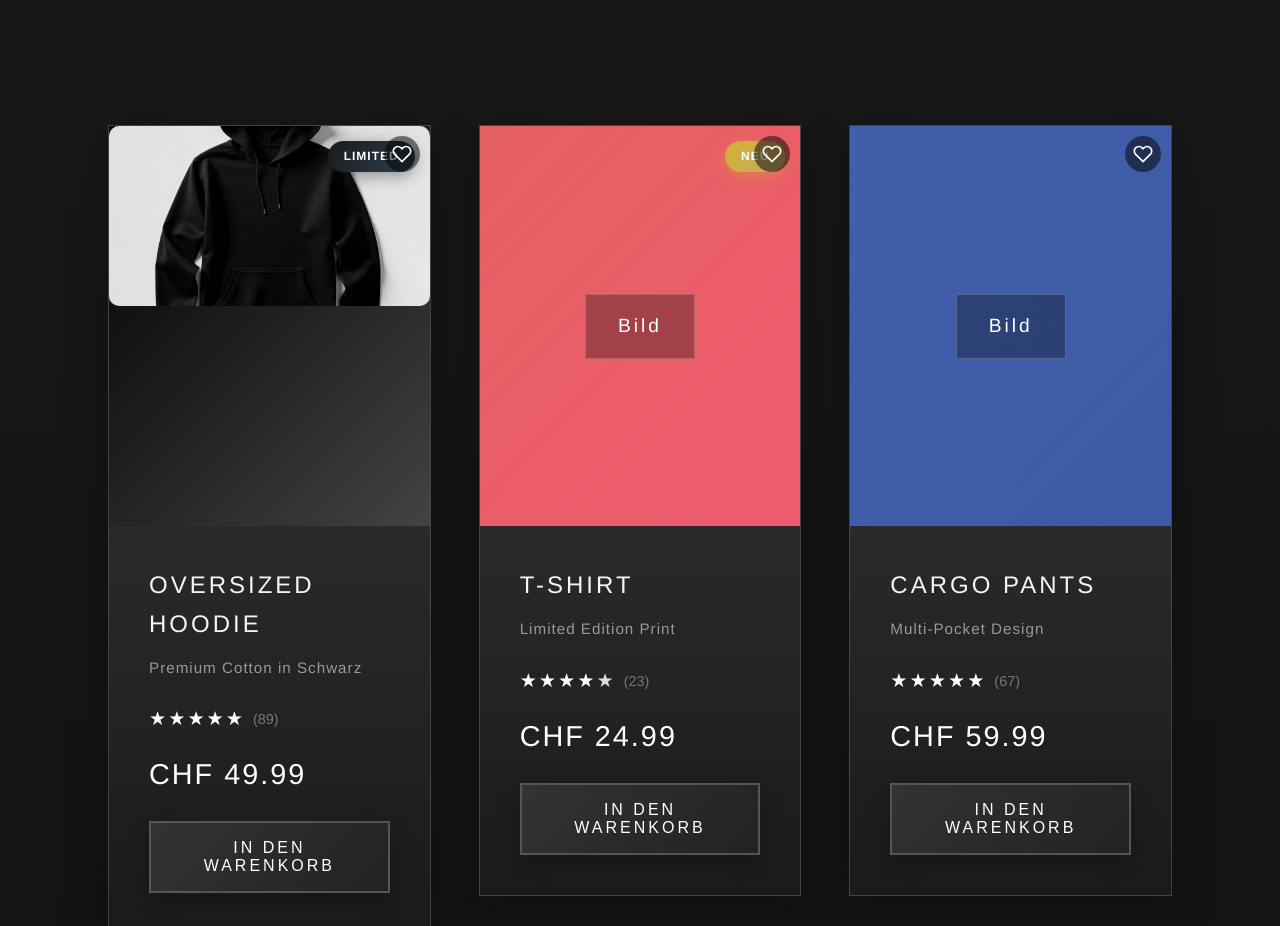
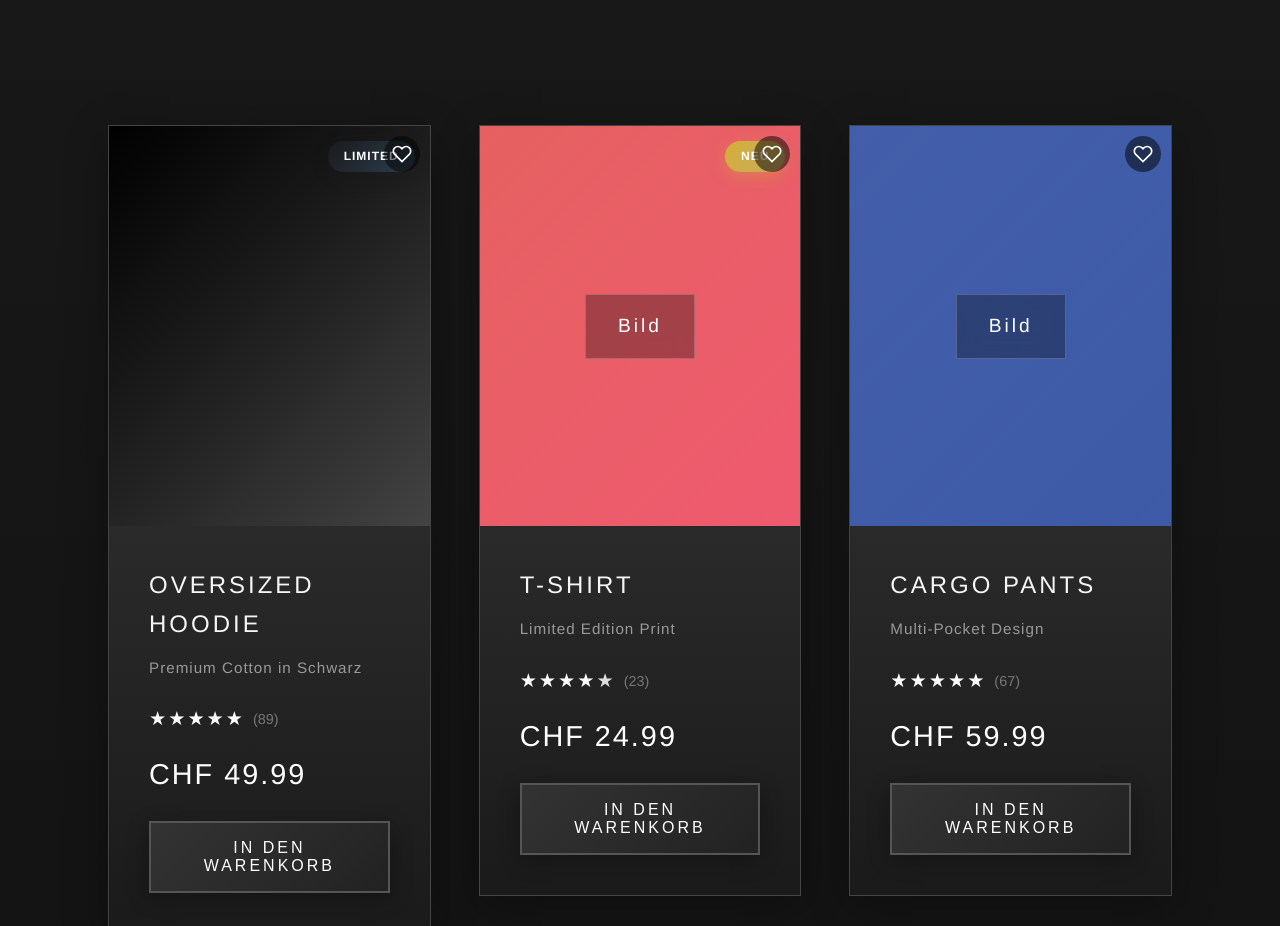
Before and after one commit to jim21-beep/joumonde, a plain HTML site: page shop.html in a window 1280 px wide. Shown: the part 4521-5447 px from the top of the page. Drawn offline with Linux system fonts and the light colour scheme.

Commit message:
Remove hoodie image from streetwear section

```diff
--- a/shop.html
+++ b/shop.html
@@ -553,7 +553,6 @@
                                 <path d="M20.84 4.61a5.5 5.5 0 0 0-7.78 0L12 5.67l-1.06-1.06a5.5 5.5 0 0 0-7.78 7.78l1.06 1.06L12 21.23l7.78-7.78 1.06-1.06a5.5 5.5 0 0 0 0-7.78z"></path>
                             </svg>
                         </button>
-                        <img id="hoodie-img" src="assets/images/hoodie-mockup.png" alt="Oversized Hoodie Mockup" style="max-width: 100%; max-height: 180px; border-radius: 10px; background: #222;">
                     </div>
                     <div class="product-info">
                         <h3>Oversized Hoodie</h3>
```
